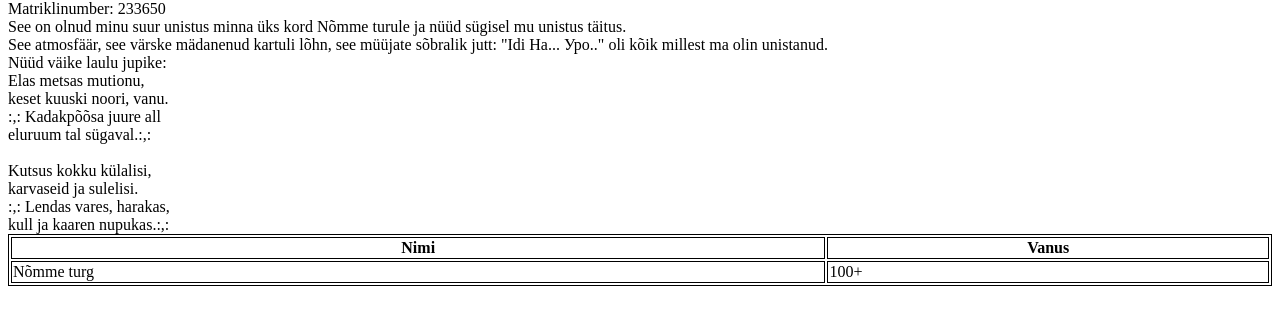
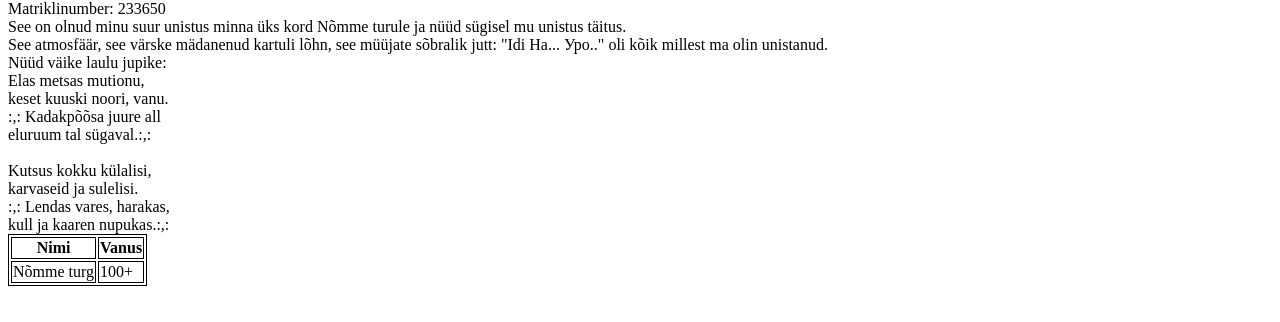
Before and after one commit to KummiMoll/KummiMoll.github.io, a plain HTML site: page index.html in a window 1280 px wide. Shown: the part 434-756 px from the top of the page. Drawn offline with Linux system fonts and the light colour scheme.

Commit message:
Update index.html

```diff
--- a/index.html
+++ b/index.html
@@ -27,7 +27,7 @@ karvaseid ja sulelisi.<br>
 :,: Lendas vares, harakas,<br>
 kull ja kaaren nupukas.:,:</p5>
 
-<table style="width:100%">
+<table style="width:50% align="center">
 <tr>
 <th>Nimi</th>
 <th>Vanus</th>
```
